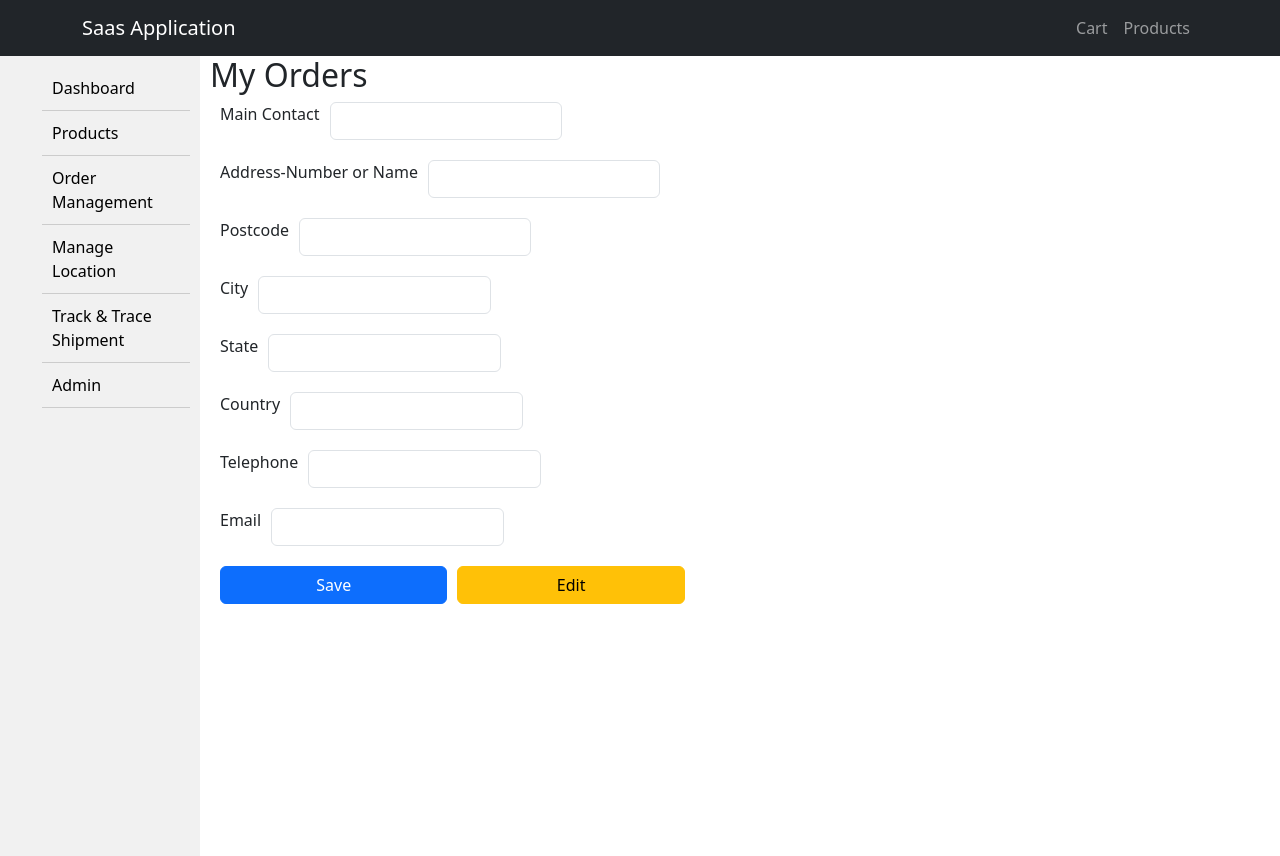
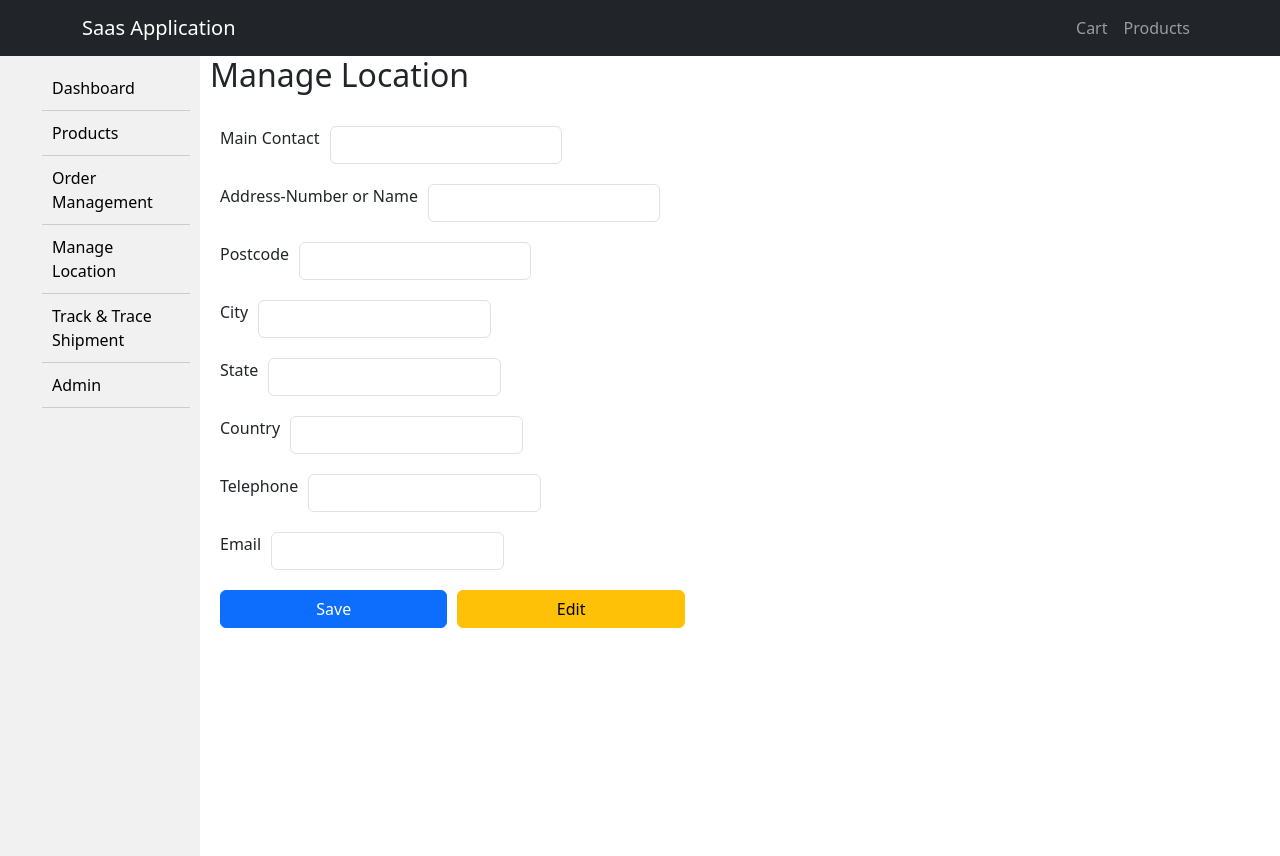
Before and after one commit to dizipharm/ReactSaasSupplier, a React (Vite) app: page /1/location in a window 1280 px wide. Built offline with nearby package versions, Linux system fonts and the light colour scheme.

Commit message:
location name

```diff
--- a/src/components/Locations/Location.jsx
+++ b/src/components/Locations/Location.jsx
@@ -10,7 +10,8 @@ const Location = () => {
       <div style={{display:"flex", gap:"10px"}}>
         <Sidebar/>
       <div>
-      <h2> My Orders</h2>
+      <h2> Manage Location</h2>
+      <br/>
      <Location2/>
       </div>
       </div>
```
